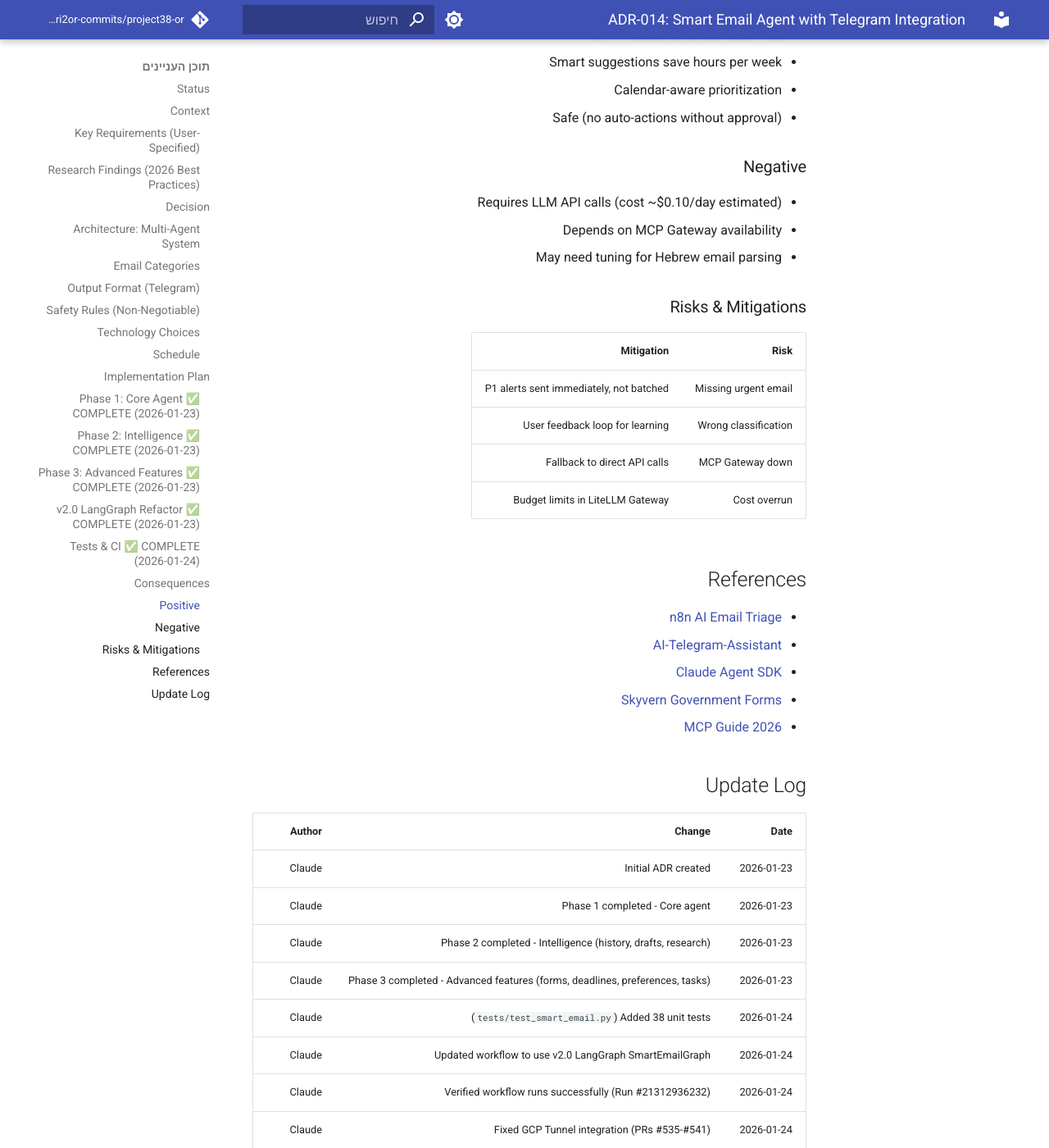
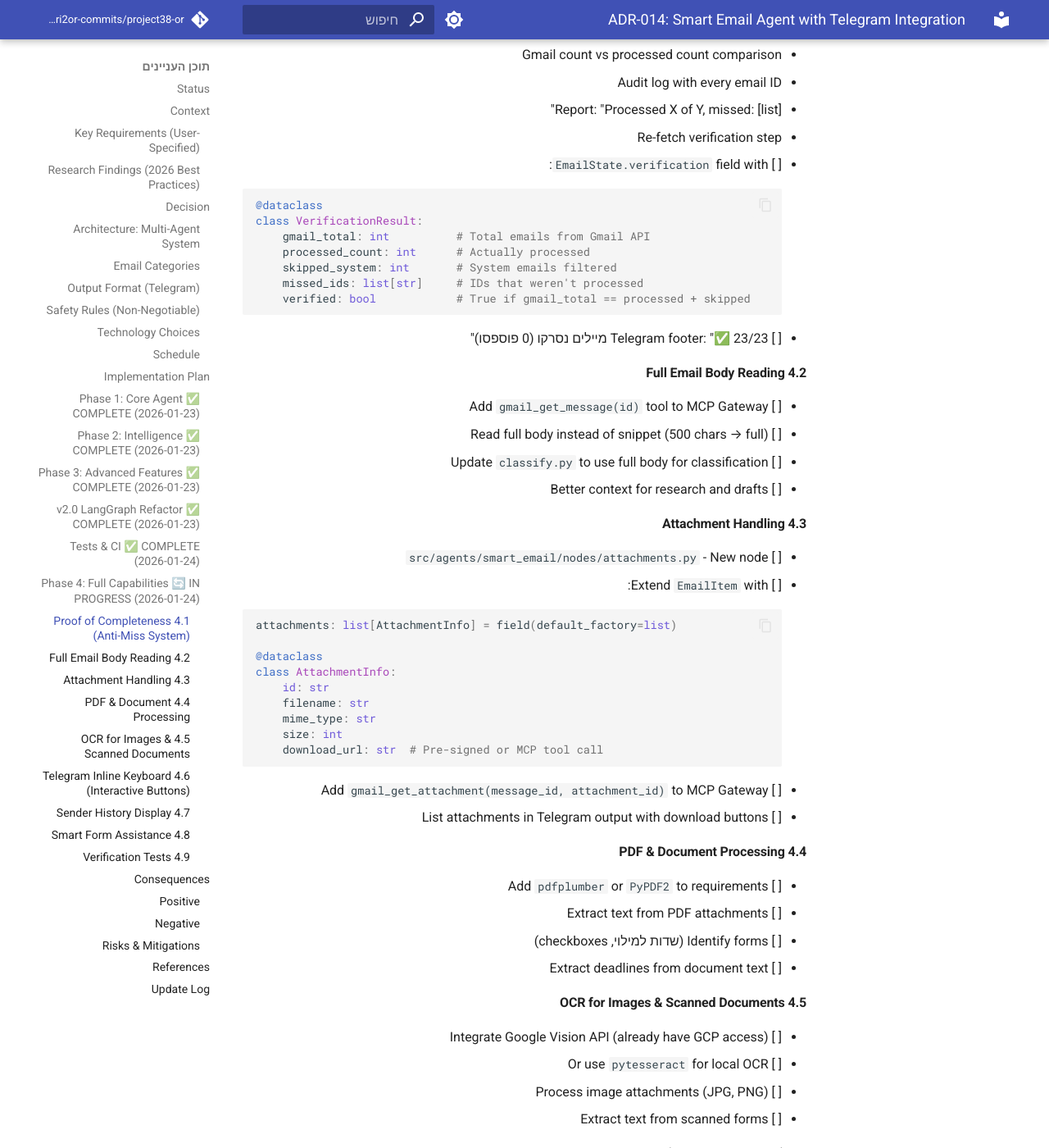
Before and after one commit to edri2or-commits/project38-or, an MkDocs documentation site: the page built from docs/decisions/ADR-014-smart-email-agent.md, in a window 1280 px wide and 1400 px high, scrolled down 5142 px. Shown: the whole window at 82% size. Built offline with MkDocs 1.6.1 and Material for MkDocs 9.7.7, drawn with Linux system fonts in a browser that asks for light colours; comment, search, counter and statistics services are not loaded; some of the changed text lies outside the part shown.

Commit message:
docs(adr): add Phase 4 to ADR-014 - Full Email Agent Capabilities
Phase 4 adds:
- Proof of completeness (verify no emails missed)
- Attachment handling (download, PDF, OCR)
- Telegram inline keyboard (interactive buttons)
- Sender history display
- Smart form assistance
- Full email body reading

````diff
--- a/docs/decisions/ADR-014-smart-email-agent.md
+++ b/docs/decisions/ADR-014-smart-email-agent.md
@@ -2,6 +2,7 @@
 
 ## Status
 **APPROVED** - 2026-01-23
+**Phase 4 IN PROGRESS** - 2026-01-24
 
 ## Context
 
@@ -172,6 +173,104 @@ New architecture using LangGraph state machine:
 - [x] `.github/workflows/daily-email-agent.yml` - Updated to use v2.0 LangGraph
 - [x] Workflow triggered successfully via `workflow_dispatch` (Run #21312936232)
 
+### Phase 4: Full Capabilities 🔄 IN PROGRESS (2026-01-24)
+
+**Goal**: Make the agent production-ready with zero missed emails and full interactivity.
+
+#### 4.1 Proof of Completeness (Anti-Miss System)
+- [ ] `src/agents/smart_email/nodes/verify.py` - Verification node
+  - Gmail count vs processed count comparison
+  - Audit log with every email ID
+  - Report: "Processed X of Y, missed: [list]"
+  - Re-fetch verification step
+- [ ] `EmailState.verification` field with:
+  ```python
+  @dataclass
+  class VerificationResult:
+      gmail_total: int          # Total emails from Gmail API
+      processed_count: int      # Actually processed
+      skipped_system: int       # System emails filtered
+      missed_ids: list[str]     # IDs that weren't processed
+      verified: bool            # True if gmail_total == processed + skipped
+  ```
+- [ ] Telegram footer: "✅ 23/23 מיילים נסרקו (0 פוספסו)"
+
+#### 4.2 Full Email Body Reading
+- [ ] Add `gmail_get_message(id)` tool to MCP Gateway
+- [ ] Read full body instead of snippet (500 chars → full)
+- [ ] Update `classify.py` to use full body for classification
+- [ ] Better context for research and drafts
+
+#### 4.3 Attachment Handling
+- [ ] `src/agents/smart_email/nodes/attachments.py` - New node
+- [ ] Extend `EmailItem` with:
+  ```python
+  attachments: list[AttachmentInfo] = field(default_factory=list)
+
+  @dataclass
+  class AttachmentInfo:
+      id: str
+      filename: str
+      mime_type: str
+      size: int
+      download_url: str  # Pre-signed or MCP tool call
+  ```
+- [ ] Add `gmail_get_attachment(message_id, attachment_id)` to MCP Gateway
+- [ ] List attachments in Telegram output with download buttons
+
+#### 4.4 PDF & Document Processing
+- [ ] Add `pdfplumber` or `PyPDF2` to requirements
+- [ ] Extract text from PDF attachments
+- [ ] Identify forms (שדות למילוי, checkboxes)
+- [ ] Extract deadlines from document text
+
+#### 4.5 OCR for Images & Scanned Documents
+- [ ] Integrate Google Vision API (already have GCP access)
+- [ ] Or use `pytesseract` for local OCR
+- [ ] Process image attachments (JPG, PNG)
+- [ ] Extract text from scanned forms
+
+#### 4.6 Telegram Inline Keyboard (Interactive Buttons)
+- [ ] Update Telegram bot to support inline keyboards
+- [ ] Per-email buttons:
+  ```
+  [📖 הצג עוד] [✏️ טיוטה] [📥 ארכיון] [🔗 קבצים]
+  ```
+- [ ] Callback handlers for each button
+- [ ] Expand email → show full body + history + research
+- [ ] Draft button → show pre-written reply for approval
+- [ ] Files button → list attachments with download links
+
+#### 4.7 Sender History Display
+- [ ] Add history summary to Telegram output:
+  ```
+  🔄 שולח מוכר: 15 מיילים קודמים
+  📅 אחרון: לפני 3 ימים
+  📌 נושאים: חשבוניות, תשלומים
+  ```
+- [ ] Relationship badge: 🆕 חדש | 🔄 חוזר | ⭐ תכוף
+
+#### 4.8 Smart Form Assistance
+- [ ] Identify fillable forms in attachments
+- [ ] Extract form fields and their types
+- [ ] Pre-fill with known user data (from preferences)
+- [ ] Present as interactive Telegram message:
+  ```
+  📝 טופס 101 - ביטוח לאומי
+  ├── שם: [אור ישראלי] ✅
+  ├── ת.ז: [*****1234] ✅
+  ├── תאריך: [למלא]
+  └── [📤 פתח טופס מלא]
+  ```
+
+#### 4.9 Verification Tests
+- [ ] `tests/test_email_completeness.py` - Integration tests
+  - Mock Gmail with 50 emails
+  - Verify all 50 processed or explicitly skipped
+  - Zero in `missed_ids`
+- [ ] `tests/test_attachments.py` - Attachment handling tests
+- [ ] `tests/test_telegram_buttons.py` - Interactive button tests
+
 ## Consequences
 
 ### Positive
@@ -219,3 +318,4 @@ New architecture using LangGraph state machine:
 | 2026-01-24 | Removed unsupported unread_only parameter | Claude |
 | 2026-01-24 | Added graceful SecretManager fallback | Claude |
 | 2026-01-24 | Production verified (Run #21316555022) ✅ | Claude |
+| 2026-01-24 | Added Phase 4: Full Capabilities - attachments, OCR, buttons, proof of completeness | Claude |
````
Also changed, not shown: docs/changelog.md (+9 -0 lines).
